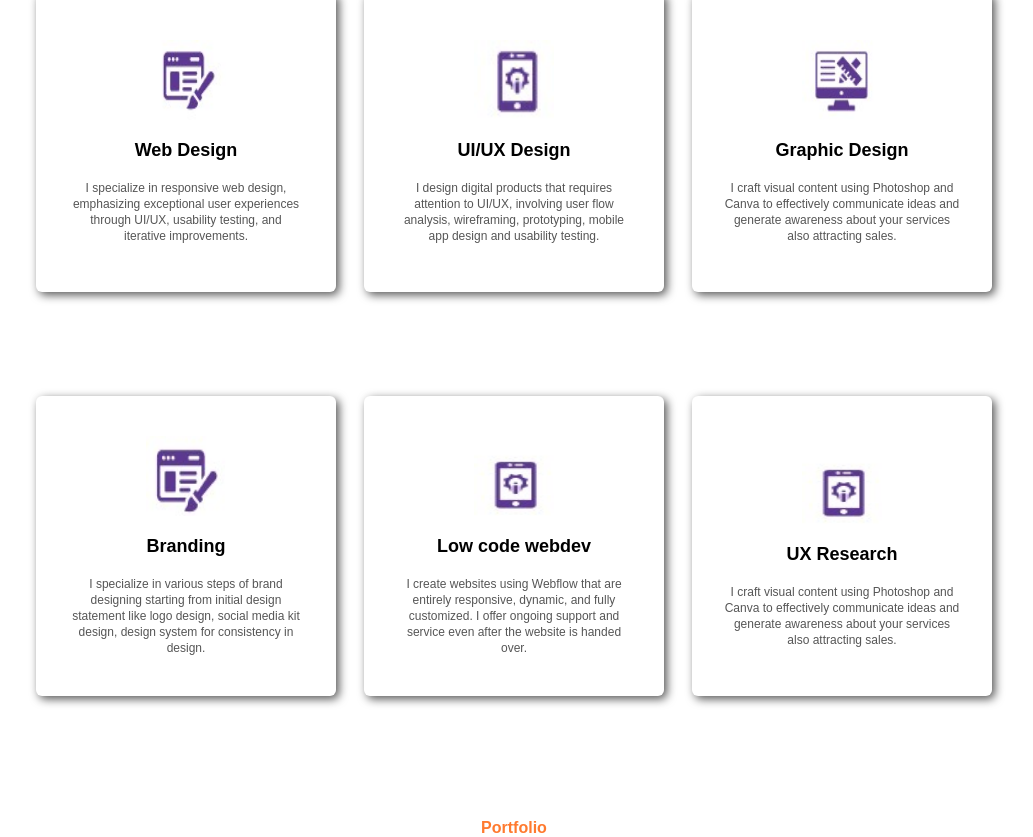
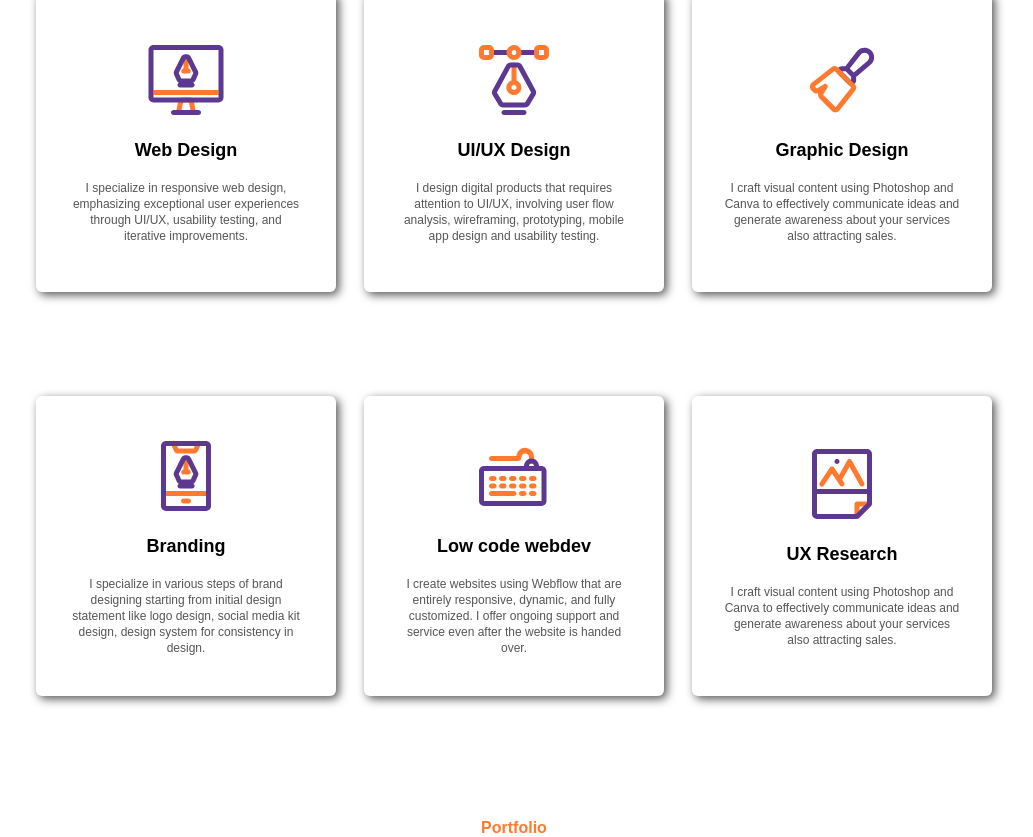
Before and after one commit to Kapil-Solanke/Portfolio-Sumit, a React (Create React App) app: page / in a window 1280 px wide. Shown: the part 1138-1975 px from the top of the page, without its empty margins (126-1159 px from the left). Built offline with nearby package versions, Linux system fonts and the light colour scheme.

Commit message:
Update Offerings.jsx

```diff
--- a/src/components/Offerings.jsx
+++ b/src/components/Offerings.jsx
@@ -1,10 +1,11 @@
 import React from 'react'
 import { OfferingsCard } from './Cards/OfferingsCard'
-import i1 from '../assets/icons/i1.jpg'
-import i2 from '../assets/icons/i2.jpg'
-import i3 from '../assets/icons/i3.jpg'
-import i4 from '../assets/icons/i4.jpg'
-import i5 from '../assets/icons/i5.jpg'
+import i1 from '../assets/icons/Web design.svg'
+import i2 from '../assets/icons/UX Design.svg'
+import i3 from '../assets/icons/Graphic.svg'
+import i4 from '../assets/icons/Branding.svg'
+import i5 from '../assets/icons/low code webdev.svg'
+import i6 from '../assets/icons/UX Research.svg'
 
 export const Offerings = () => {
   return (
@@ -20,7 +21,7 @@ export const Offerings = () => {
           <OfferingsCard icon={i3} text={"Graphic Design"} para={"I craft visual content using Photoshop and Canva to effectively communicate ideas and generate awareness about your services also attracting sales."}/>
           <OfferingsCard icon={i4} text={"Branding"} para={"I specialize in various steps of brand designing starting from initial design statement like logo design, social media kit design, design system for consistency in design."}/>
           <OfferingsCard icon={i5} text={"Low code webdev"} para={"I create websites using Webflow that are entirely responsive, dynamic, and fully customized.  I offer ongoing support and service even after the website is handed over."}/>
-          <OfferingsCard icon={i5} text={"UX Research"} para={"I craft visual content using Photoshop and Canva to effectively communicate ideas and generate awareness about your services also attracting sales."}/>
+          <OfferingsCard icon={i6} text={"UX Research"} para={"I craft visual content using Photoshop and Canva to effectively communicate ideas and generate awareness about your services also attracting sales."}/>
         </div>
     </div>
   )
```
